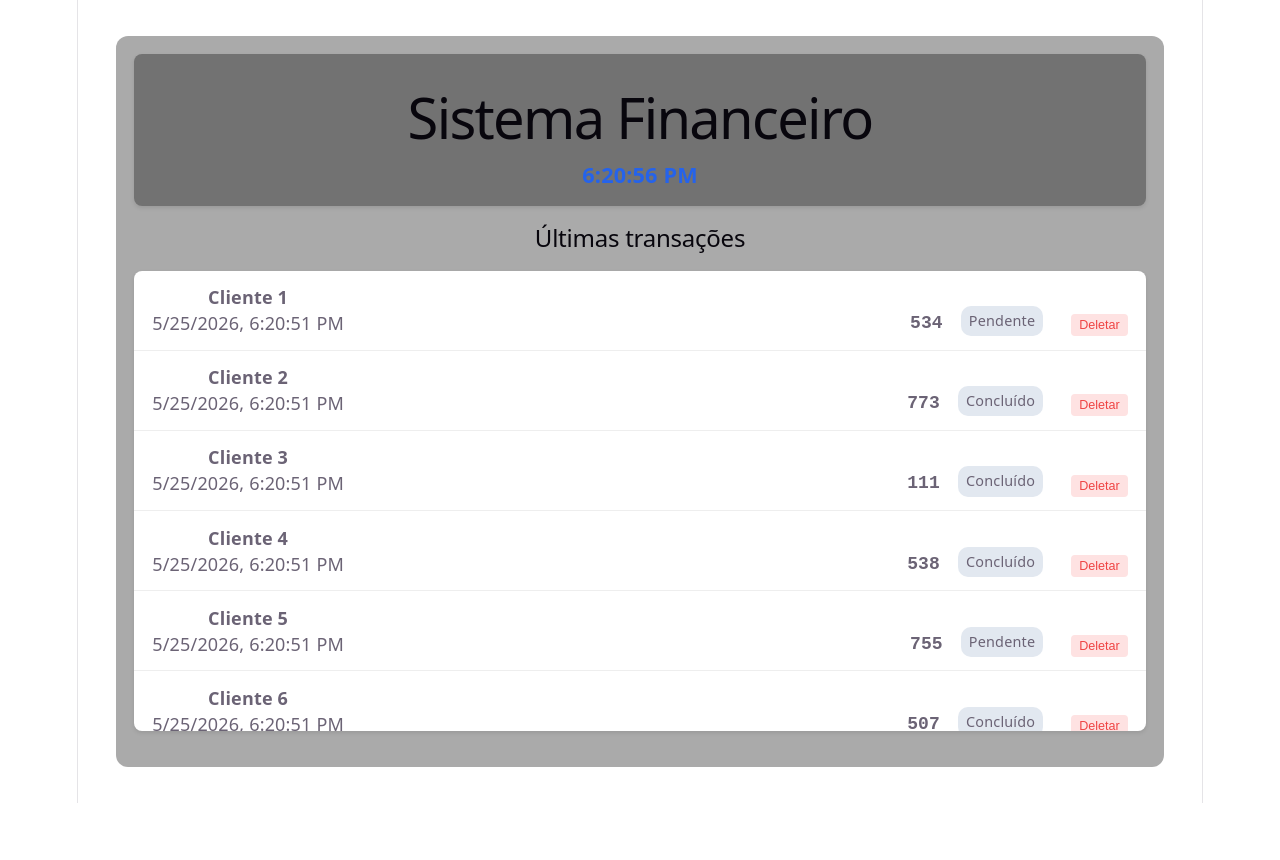
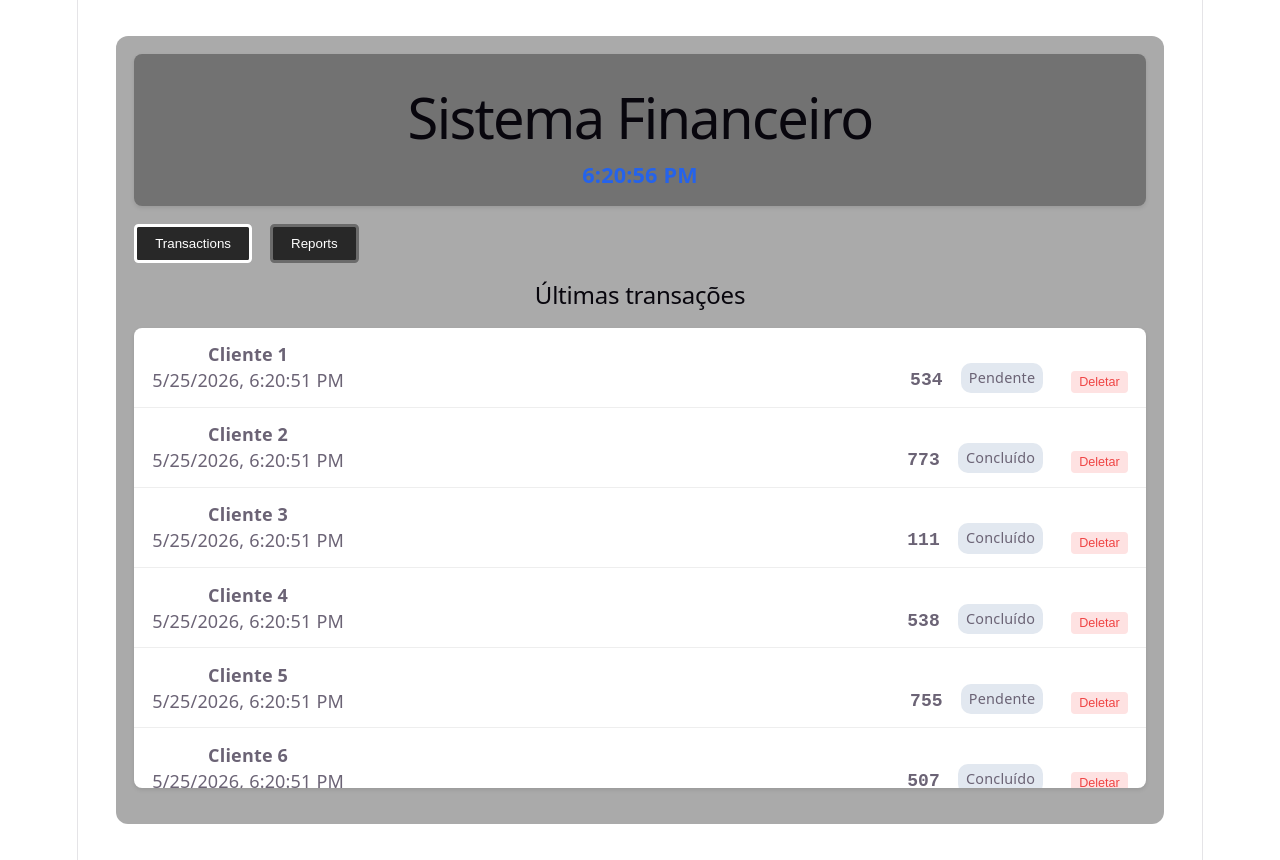
Before and after one commit to MaikeraHW/dashboardFinanceira, a React (Vite) app: page / in a window 1280 px wide. Before the commit the page ends 803 px from the top, so only its background shows below. Built offline with nearby package versions, Linux system fonts and the light colour scheme.

Commit message:
usado lazy function e adicionado botões de troca de abas

```diff
--- a/src/pages/Dashboard/Dashboard.jsx
+++ b/src/pages/Dashboard/Dashboard.jsx
@@ -1,8 +1,9 @@
-import { useCallback, useEffect, useState } from 'react'
+import { lazy, useCallback, useEffect, useState } from 'react'
 
 import TransactionsList from '../../components/transactionsList/TransactionsList'
 
 import styles from './Dashboard.module.css'
+const Reports = lazy( () => import('./Reports.jsx') )
 
 const MOCK_DATA = Array.from({length: 100}, (_, i) => ({
     id: i,
@@ -16,8 +17,8 @@ const MOCK_DATA = Array.from({length: 100}, (_, i) => ({
 function Dashboard(){
 
     const [timer, setTimer] = useState(new Date().toLocaleTimeString())
-
     const [transactionsItens, setTransactionsItens] = useState(MOCK_DATA)
+    const [tab, setTab] = useState("transactions")
 
     useEffect(() => {
 
@@ -27,10 +28,6 @@ function Dashboard(){
         return () => { clearInterval(time)}
 
     })
-
-    // function handleDelete(newId){
-    //     setTransactionsItens( prev => prev.filter( i => i.id !== newId))
-    // }
 
     const handleDelete = useCallback(newId => {
         if(newId === undefined) return
@@ -47,11 +44,19 @@ function Dashboard(){
             </header>
 
             <section>
+                <nav className={styles.nav}>
+                    <button className={`${styles.navButton} ${tab === "transactions" ? styles.activeButton : ''}`} onClick={() => setTab("transactions")}> Transactions </button>
+                    <button className={`${styles.navButton} ${tab === "reports" ? styles.activeButton : ''}`} onClick={() => setTab("reports")}> Reports </button>
+                </nav>
                 <h2>Últimas transações</h2>
 
-                <TransactionsList items={transactionsItens} onDelete={handleDelete}/>
+                {tab === "transactions" && <TransactionsList items={transactionsItens} onDelete={handleDelete}/>}
+
+                {tab === "reports" && <Reports />}
+
 
             </section>
+
         </div>
     )
 }
--- /dev/null
+++ b/src/pages/Dashboard/Reports.jsx
@@ -0,0 +1,19 @@
+function Reports(){
+
+    const processData = () => {
+         return Array.from({length: 100000}, (_, i) => ({
+             id: i,
+             value: parseInt(Math.random() * 1000),
+         }))
+     }
+
+    return (
+        <div>
+            <h1>Relatório 2:</h1>
+            {processData().map( item => <p key={item.id}> {item.id} - {item.value} </p>)}
+
+        </div>
+    )
+}
+
+export default Reports
```
